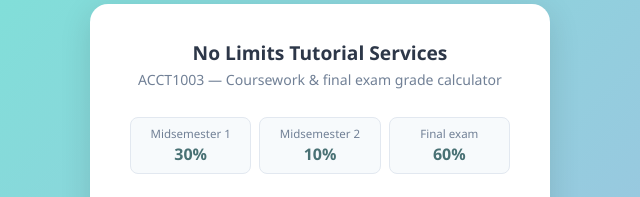
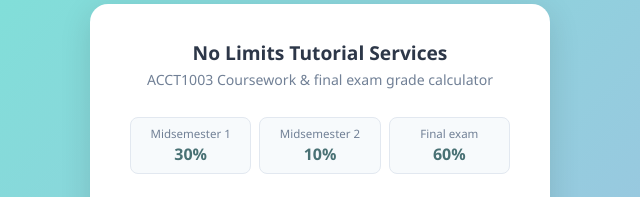
Before and after one commit to noelpo/ACCT1003-COURSE-WORK-CALC, a plain HTML site: page index.html in a window 1280 px wide. Shown: the part 179-376 px from the top of the page, 320-960 px from the left. Drawn offline with Linux system fonts and the light colour scheme.

Commit message:
Remove hyphen from subtitle in index.html

```diff
--- a/index.html
+++ b/index.html
@@ -159,7 +159,7 @@
 <body>
   <div class="card">
     <h2>No Limits Tutorial Services</h2>
-    <p class="subtitle">ACCT1003 — Coursework &amp; final exam grade calculator</p>
+    <p class="subtitle">ACCT1003  Coursework &amp; final exam grade calculator</p>
 
     <!-- Grade weight summary -->
     <div class="weight-summary">
```
